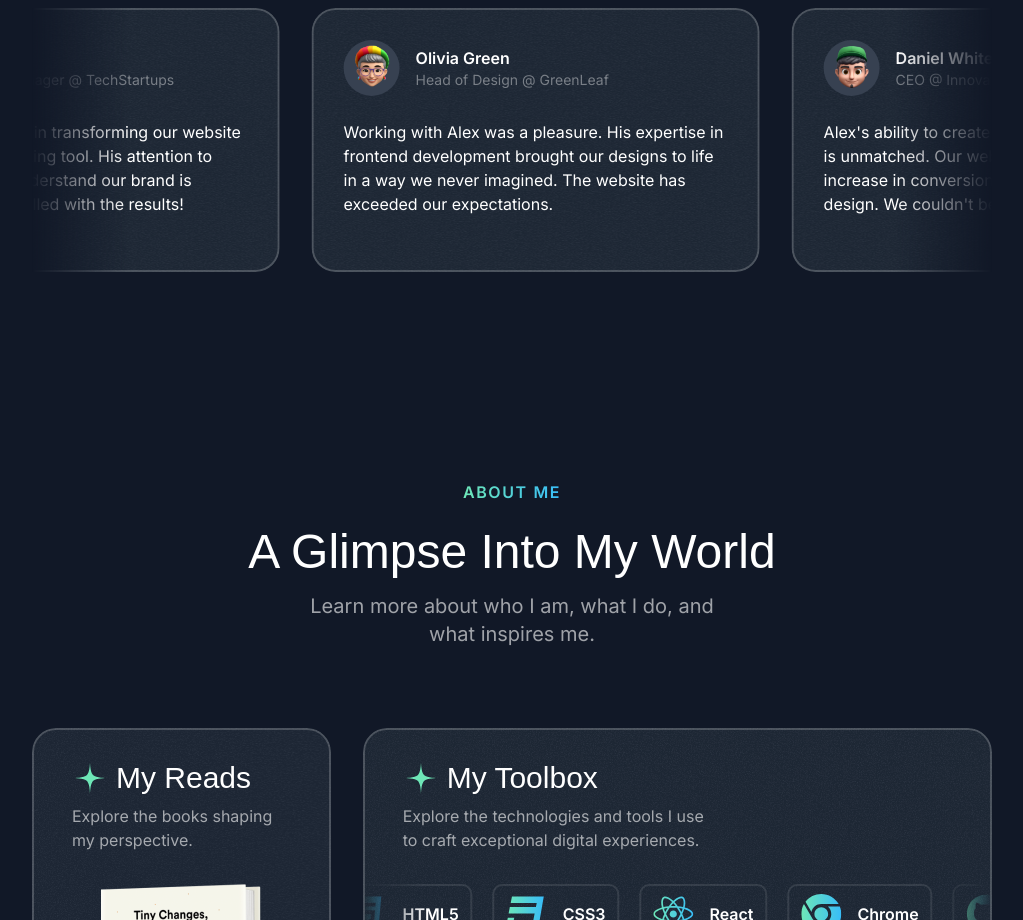
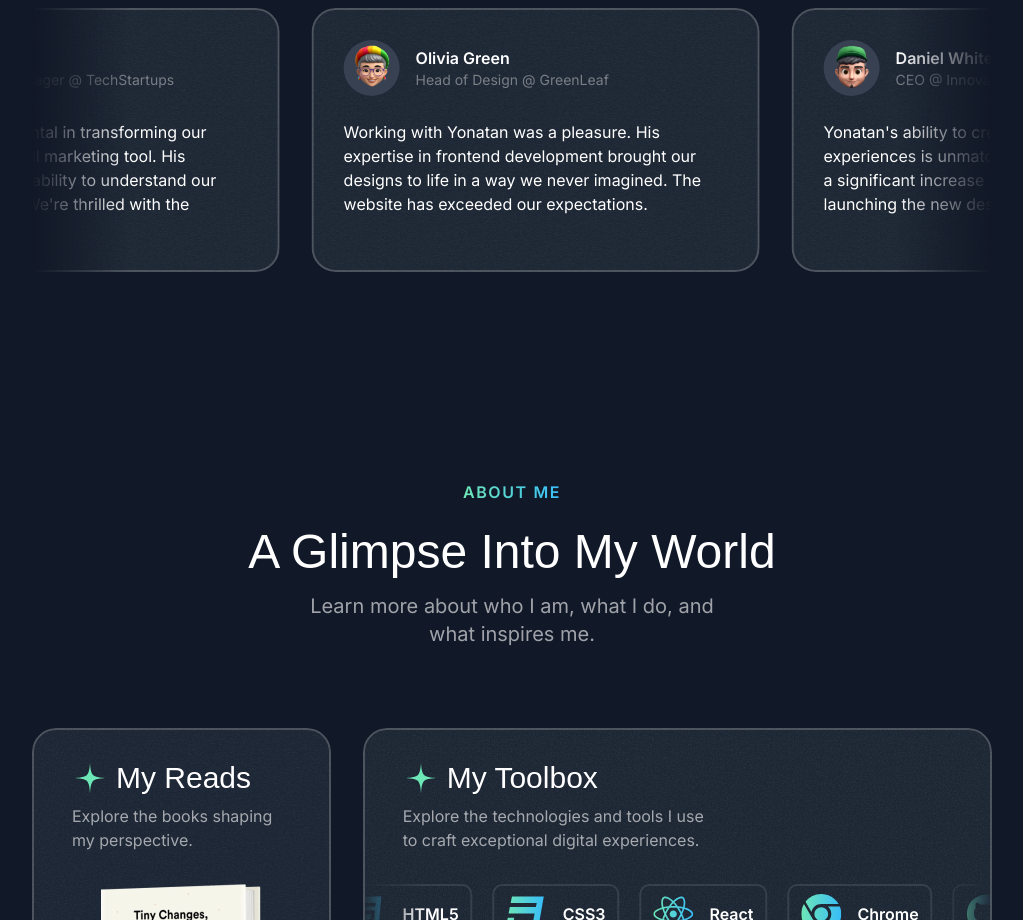
Before and after one commit to JonyKapash/Personal-Portfolio, a Next.js app: page / in a window 1280 px wide. Shown: the part 3500-4420 px from the top of the page, without its empty margins (128-1151 px from the left). Built offline with nearby package versions, Linux system fonts and the light colour scheme; a web font is replaced by a local one.

Commit message:
small fix

```diff
--- a/src/sections/Testimonials.tsx
+++ b/src/sections/Testimonials.tsx
@@ -14,31 +14,31 @@
   {
     name: "Alex Turner",
     position: "Marketing Manager @ TechStartups",
-    text: "Alex was instrumental in transforming our website into a powerful marketing tool. His attention to detail and ability to understand our brand is exceptional. We're thrilled with the results!",
+    text: "Yonatan was instrumental in transforming our website into a powerful marketing tool. His attention to detail and ability to understand our brand is exceptional. We're thrilled with the results!",
     avatar: memojiAvatar1,
   },
   {
     name: "Olivia Green",
     position: "Head of Design @ GreenLeaf",
-    text: "Working with Alex was a pleasure. His expertise in frontend development brought our designs to life in a way we never imagined. The website has exceeded our expectations.",
+    text: "Working with Yonatan was a pleasure. His expertise in frontend development brought our designs to life in a way we never imagined. The website has exceeded our expectations.",
     avatar: memojiAvatar2,
   },
   {
     name: "Daniel White",
     position: "CEO @ InnovateCo",
-    text: "Alex's ability to create seamless user experiences is unmatched. Our website has seen a significant increase in conversions since launching the new design. We couldn't be happier.",
+    text: "Yonatan's ability to create seamless user experiences is unmatched. Our website has seen a significant increase in conversions since launching the new design. We couldn't be happier.",
     avatar: memojiAvatar3,
   },
   {
     name: "Emily Carter",
     position: "Product Manager @ GlobalTech",
-    text: "Alex is a true frontend wizard. He took our complex product and transformed it into an intuitive and engaging user interface. We're already seeing positive feedback from our customers.",
+    text: "Yonatan is a true frontend wizard. He took our complex product and transformed it into an intuitive and engaging user interface. We're already seeing positive feedback from our customers.",
     avatar: memojiAvatar4,
   },
   {
     name: "Michael Brown",
     position: "Director of IT @ MegaCorp",
-    text: "Alex's work on our website has been nothing short of exceptional. He's a talented developer who is also a great communicator. We highly recommend him.",
+    text: "Yonatan's work on our website has been nothing short of exceptional. He's a talented developer who is also a great communicator. We highly recommend him.",
     avatar: memojiAvatar5,
   },
 ];
```
